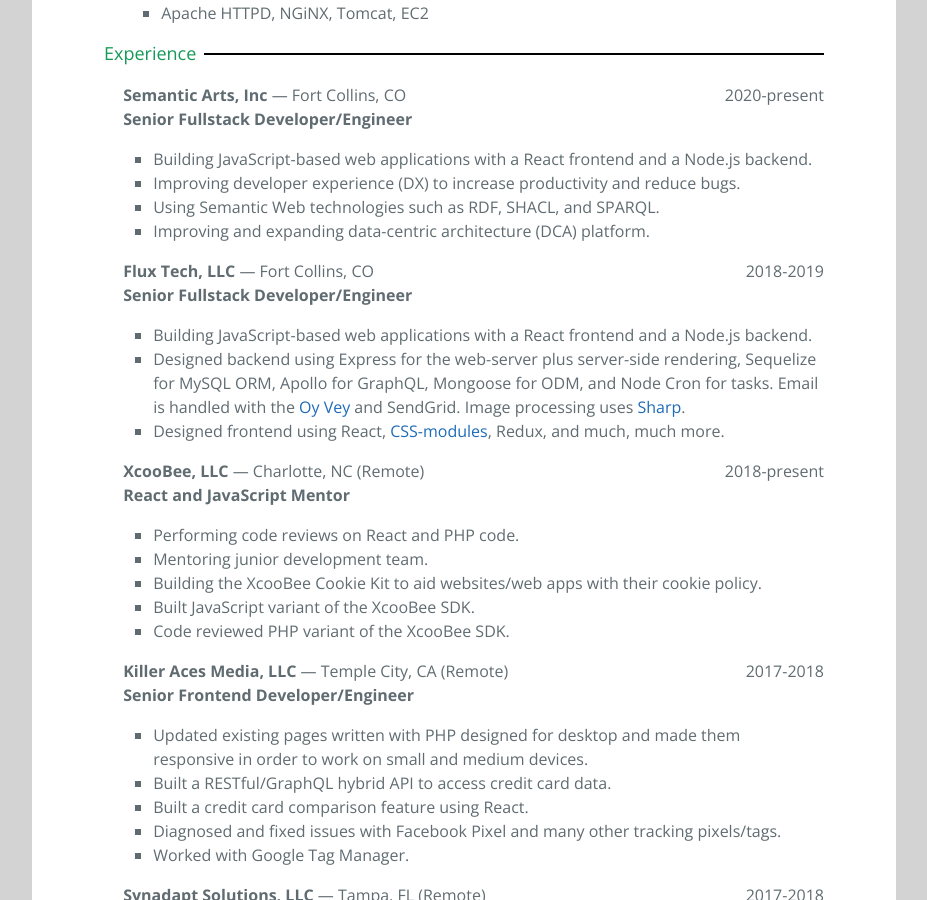
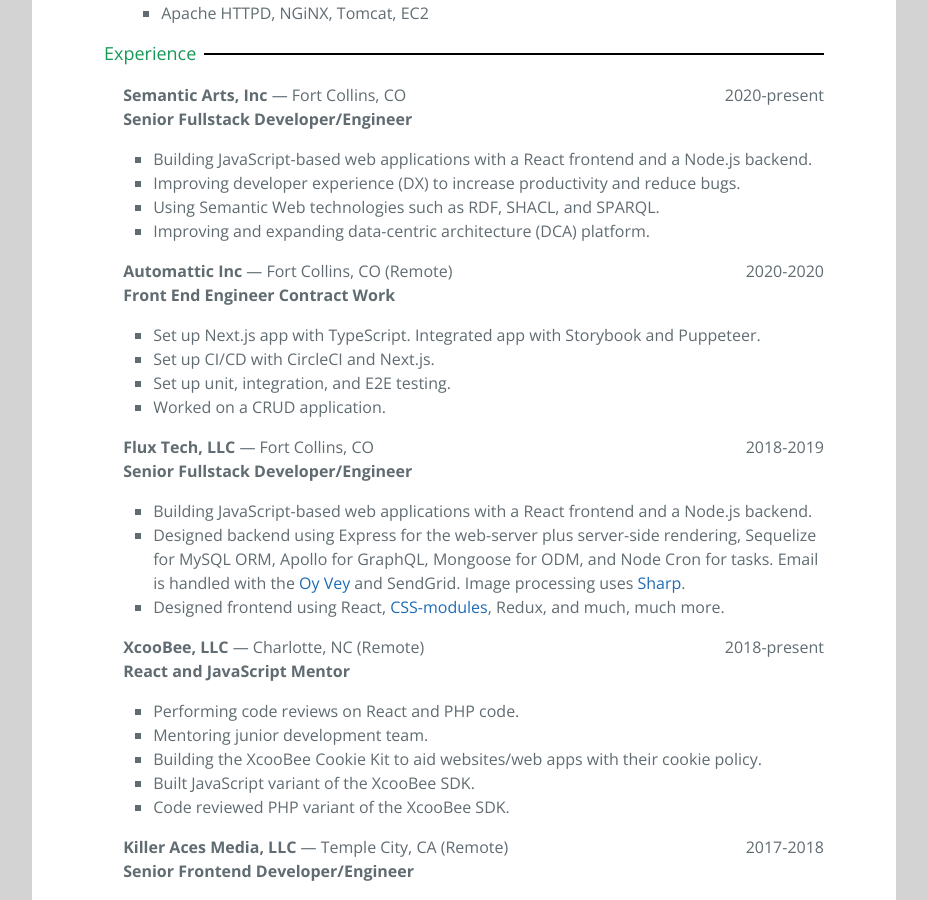
Before and after one commit to dhurlburtusa/dhurlburtusa.github.io, a Jekyll site: the page built from resume/index.html, in a window 1280 px wide and 900 px high, scrolled down 1507 px. Shown: the whole window, without its empty margins (176-1103 px from the left). Built offline with Jekyll 4.4.1, drawn with Linux system fonts in a browser that asks for light colours.

Commit message:
Add Automattic Experience Section

```diff
--- a/resume/index.html
+++ b/resume/index.html
@@ -195,6 +195,26 @@
             </li>
             <li>
               Improving and expanding data-centric architecture (DCA) platform.
+            </li>
+          </ul>
+        </div>
+        <div class="Resume-expe-automattic">
+          <p>
+            <span class="CompanyName">Automattic Inc</span> &mdash; Fort Collins, CO (Remote)<span class="Dates">2020-2020</span><br>
+            <span class="JobTitle">Front End Engineer Contract Work</span>
+          </p>
+          <ul>
+            <li>
+              Set up Next.js app with TypeScript. Integrated app with Storybook and Puppeteer.
+            </li>
+            <li>
+              Set up CI/CD with CircleCI and Next.js.
+            </li>
+            <li>
+              Set up unit, integration, and E2E testing.
+            </li>
+            <li>
+              Worked on a CRUD application.
             </li>
           </ul>
         </div>
```
